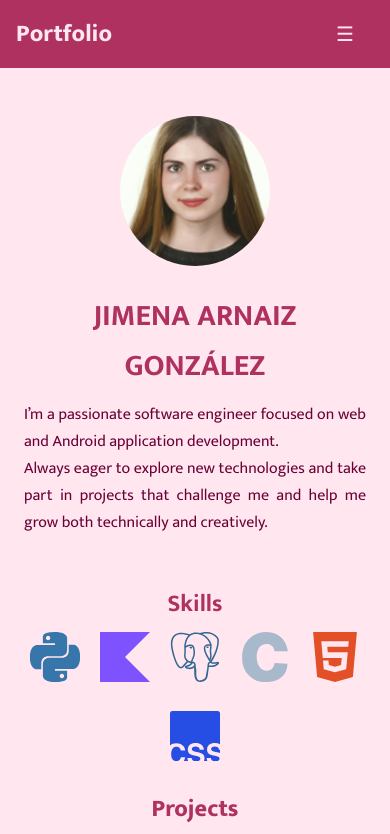
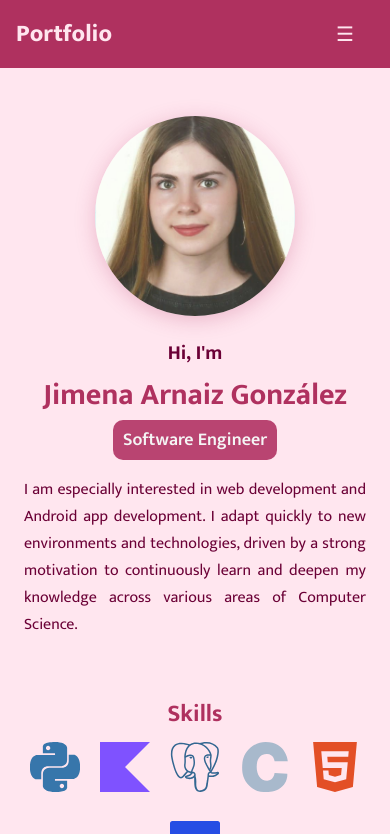
Before and after one commit to jimenaarnaiz/jimenaarnaiz.github.io, a plain HTML site: page pages/home.html in a window 390 px wide. Shown: the top 834 px of the page. Drawn offline with nearby package versions, Linux system fonts and the light colour scheme.

Commit message:
cambios en about me y en tamaño móvil

```diff
--- a/css/home.css
+++ b/css/home.css
@@ -18,10 +18,16 @@
 }
 
 :root {
-  --color-bg: #FFE6EF;          /* fondo general */
-  --color-primary: rgb(175, 49, 95);     /* rojo burdeos elegante */
-  --color-secondary: #c94f7c     ;   /* rosa suave, acentos */
-  --color-text: #6b0036;        /* gris oscuro para texto */
+    --color-bg: #FFE6EF;
+    /* fondo general */
+    --color-primary: rgb(175, 49, 95);
+    /* rojo burdeos elegante */
+    --color-secondary: #c94f7c;
+    /* rosa suave, acentos */
+    --color-tertiary: rgb(156, 0, 60);
+    /* rosa claro, para detalles */
+    --color-text: #6b0036;
+    /* gris oscuro para texto */
 }
 
 html {
@@ -41,11 +47,11 @@ html {
     display: flex;
     justify-content: center;
     align-items: center;
-    gap: 25px;
+    gap: 70px;
     /* espacio entre la foto y el texto */
     margin-top: 3rem;
     /* centrado horizontal */
-    margin-bottom: 3rem;
+    margin-bottom: 3.5rem;
     margin-left: 1.5rem;
     margin-right: 1.5rem;
 }
@@ -53,37 +59,51 @@ html {
 .about-me .jimena-foto {
     display: block;
     /* Necesario para que se centre con margin */
-    width: 150px;
+    width: 250px;
     /* Ajusta el tamaño */
-    height: 150px;
+    height: 250px;
     /* Igual que el ancho para círculo */
     object-fit: cover;
     /* Recorta la imagen si no es cuadrada */
     border-radius: 50%;
     /* Hace la imagen completamente redonda */
+    box-shadow: 0 4px 20px rgba(175, 49, 95, 0.25);
+}
+
+
+.about-me-saludo {
+    color: var(--color-text);
+    font-size: smaller;
 }
 
 .about-me .about-me-info .nombre {
     font-weight: 700;
     font-size: 30px;
     color: var(--color-primary);
-    margin-bottom: 10px;
-    /* espacio debajo del nombre */
+
+}
+
+.about-me .about-me-info .engineer {
+    font-weight: 600;
+    font-size: 18px;
+    color: whitesmoke;
+    margin-bottom: 1rem;
+    /* espacio debajo del título */
+    background-color: rgb(156, 0, 60, 0.7);
+    padding: 5px 10px;
+    border-radius: 10px;
+    display: inline-block;
+
 }
 
 .about-me .about-me-info .descripcion {
+    text-align: justify;
     color: var(--color-text);
     width: 100%;
     max-width: 550px;
     /* para que no se extienda demasiado */
 }
 
-.skills {
-    /*skills*/
-    color: var(--color-primary);
-    font-weight: 800;
-    text-align: center;
-}
 
 .skills h2 {
     margin-bottom: 2%;
@@ -100,7 +120,7 @@ html {
     /* Centra horizontalmente */
     margin-bottom: 5%;
     margin-left: 1.2rem;
-     margin-right: 1.2rem;
+    margin-right: 1.2rem;
 }
 
 .skills ul li img {
@@ -116,17 +136,19 @@ html {
     /* Transición suave */
 }
 
-
+.skills,
 .projects h1,
 .contact-me h1 {
     color: var(--color-primary);
     font-weight: 800;
     text-align: center;
+    margin-top: 3rem;
 }
 
 .projects .projects-grid {
+    justify-content: center;
     display: grid;
-    grid-template-columns: repeat(auto-fit, minmax(180px, 1fr));
+    grid-template-columns: repeat(auto-fit, minmax(160px, 1fr));
     gap: 40px;
     /* Espacio entre los proyectos */
     padding: 2% 0;
@@ -145,8 +167,7 @@ html {
 @media screen and (max-width: 1100px) {
     .projects .projects-grid {
         grid-template-columns: repeat(2, minmax(120px, 200px));
-        justify-content: center;
-        /* centra las tarjetas si hay espacio de sobra*/
+
     }
 }
 
@@ -347,7 +368,8 @@ html {
 }
 
 footer {
-    background-color: rgb(175, 49, 95, 0.7); /*rgba(74, 26, 36, 0.70);/*8B1E3F*/
+    background-color: rgb(175, 49, 95, 0.7);
+    /*rgba(74, 26, 36, 0.70);/*8B1E3F*/
     text-align: center;
     margin-top: 6rem;
     color: whitesmoke;
@@ -377,17 +399,30 @@ footer {
 
 
 @media screen and (max-width: 600px) {
-    .about-me{
+
+    .projects .projects-grid {
+        grid-template-columns: repeat(2, minmax(100px, 200px));
+
+    }
+
+    .about-me {
         flex-direction: column;
         /* Cambia a columna en pantallas pequeñas */
         align-items: center;
         /* Centra los elementos */
         margin-left: 1.5rem;
         margin-right: 1.5rem;
+        gap: 20px;
+        /* Espacio entre la foto y el texto */
+        text-align: center;
+
     }
 
-    .about-me-info .nombre{
-        text-align: center;
+    .about-me .jimena-foto {
+        width: 180px;
+        /* Ajusta el tamaño de la foto */
+        height: 180px;
+        /* Igual que el ancho para círculo */
     }
 
     .about-me-info .descripcion {
@@ -396,17 +431,23 @@ footer {
     }
 
     .skills ul {
-        flex-wrap: wrap; /* Permite que los logos se acomoden en varias líneas si es necesario */
+        flex-wrap: wrap;
+        /* Permite que los logos se acomoden en varias líneas si es necesario */
     }
 
-    .projects .projects-grid {
-        grid-template-columns: repeat(auto-fit, minmax(110px, 1fr));
-        /* Ajusta el tamaño de las tarjetas en pantallas pequeñas */
+    .contact-me-form {
+        width: 100%;
+        padding-left: 1rem;
+        padding-right: 1rem;
+        align-items: center;
+        text-align: left;
     }
 
     .contact-me-form-name-email {
         gap: 20px;
         /* espacio entre los campos */
+        flex-direction: column;
+
     }
 
     .contact-me-form button {
@@ -418,6 +459,13 @@ footer {
 }
 
 @media screen and (max-width: 900px) {
+    .about-me .jimena-foto {
+        width: 200px;
+        /* Ajusta el tamaño de la foto */
+        height: 200px;
+        /* Igual que el ancho para círculo */
+    }
+
     .contact-me-card {
         width: 80%;
     }
--- a/pages/home.html
+++ b/pages/home.html
@@ -21,15 +21,17 @@
         <section id="about-me" class="about-me">
             <div class="about-me-img">
                 <div class="img-item">
-                    <img src="../img/JIMENA_FOTO.png" class="jimena-foto" alt="Foto de Jimena">
+                    <img src="../img/jimena-foto.jpg" class="jimena-foto" alt="Foto de Jimena">
                 </div>
             </div>
             <div class="about-me-info">
-                <p class="nombre">JIMENA ARNAIZ GONZÁLEZ</p>
-                <p class="descripcion">I’m a passionate software engineer focused on web and Android application
-                    development.<br>
-                    Always eager to explore new technologies and take part in projects that challenge me and help me
-                    grow both technically and creatively.
+                <div class="about-me-saludo">
+                    <h1 class="about-me-title">Hi, <span class="about-me-im">I'm</span> </h1>
+                </div>
+                <h1 class="nombre">Jimena Arnaiz González</h1>
+                <h2 class="engineer">Software Engineer</h2>
+                <p class="descripcion">I am especially interested in <span class="web">web development</span> and <span class="android">Android app development</span>. I adapt quickly to new environments and technologies, driven by a strong motivation to continuously learn and deepen my knowledge across various areas of Computer Science.
+
                 </p>
             </div>
         </section>
```
Also changed, not shown: img/JIMENA_FOTO.png (deleted), img/jimena-foto.jpg (added).
